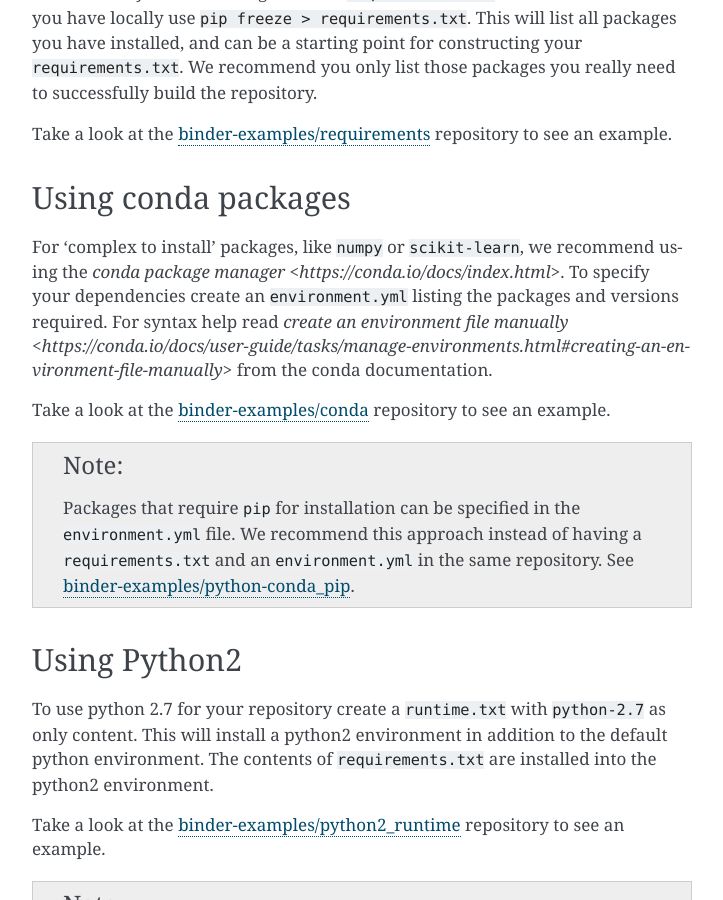
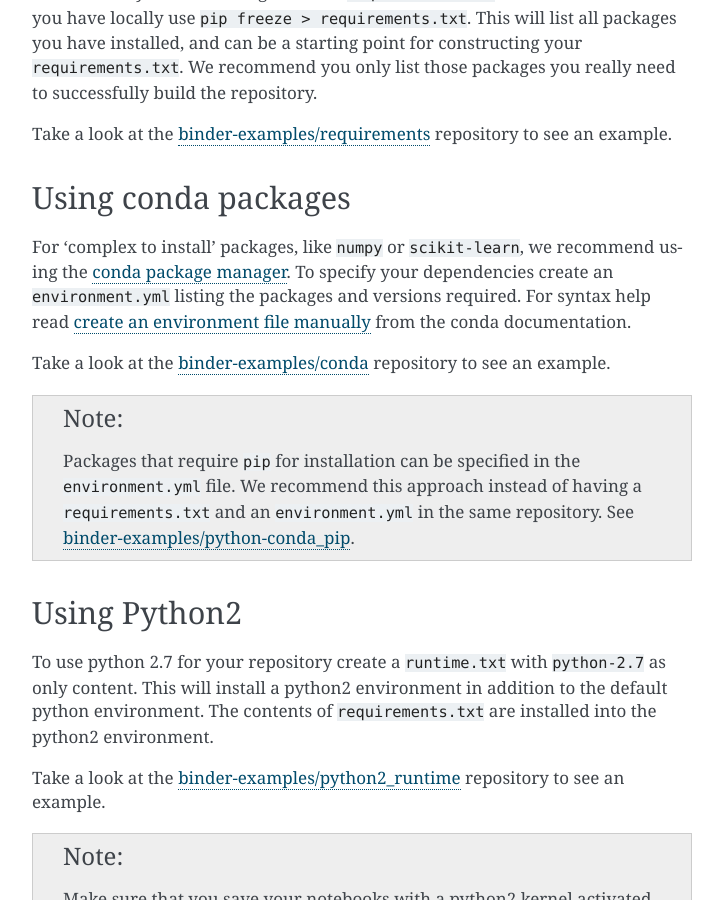
Before and after one commit to jupyterhub/mybinder.org-user-guide, a Sphinx documentation site: the page built from doc/preparing.rst, in a window 1280 px wide and 900 px high, scrolled down 778 px. Shown: the whole window, without its empty margins (388-1111 px from the left). Built offline with Sphinx 7.4.7, drawn with Linux system fonts in a browser that asks for light colours.

Commit message:
Fix links not rendering in the preparing docs
The rst markup was missing a trailing `_` so the links weren't rendering.

```diff
--- a/doc/preparing.rst
+++ b/doc/preparing.rst
@@ -44,9 +44,9 @@ Using conda packages
 --------------------
 
 For 'complex to install' packages, like ``numpy`` or ``scikit-learn``, we
-recommend using the `conda package manager <https://conda.io/docs/index.html>`.
+recommend using the `conda package manager <https://conda.io/docs/index.html>`_.
 To specify your dependencies create an ``environment.yml`` listing the packages
-and versions required. For syntax help read `create an environment file manually <https://conda.io/docs/user-guide/tasks/manage-environments.html#creating-an-environment-file-manually>`
+and versions required. For syntax help read `create an environment file manually <https://conda.io/docs/user-guide/tasks/manage-environments.html#creating-an-environment-file-manually>`_
 from the conda documentation.
 
 Take a look at the `binder-examples/conda <https://github.com/binder-examples/conda>`_
```
